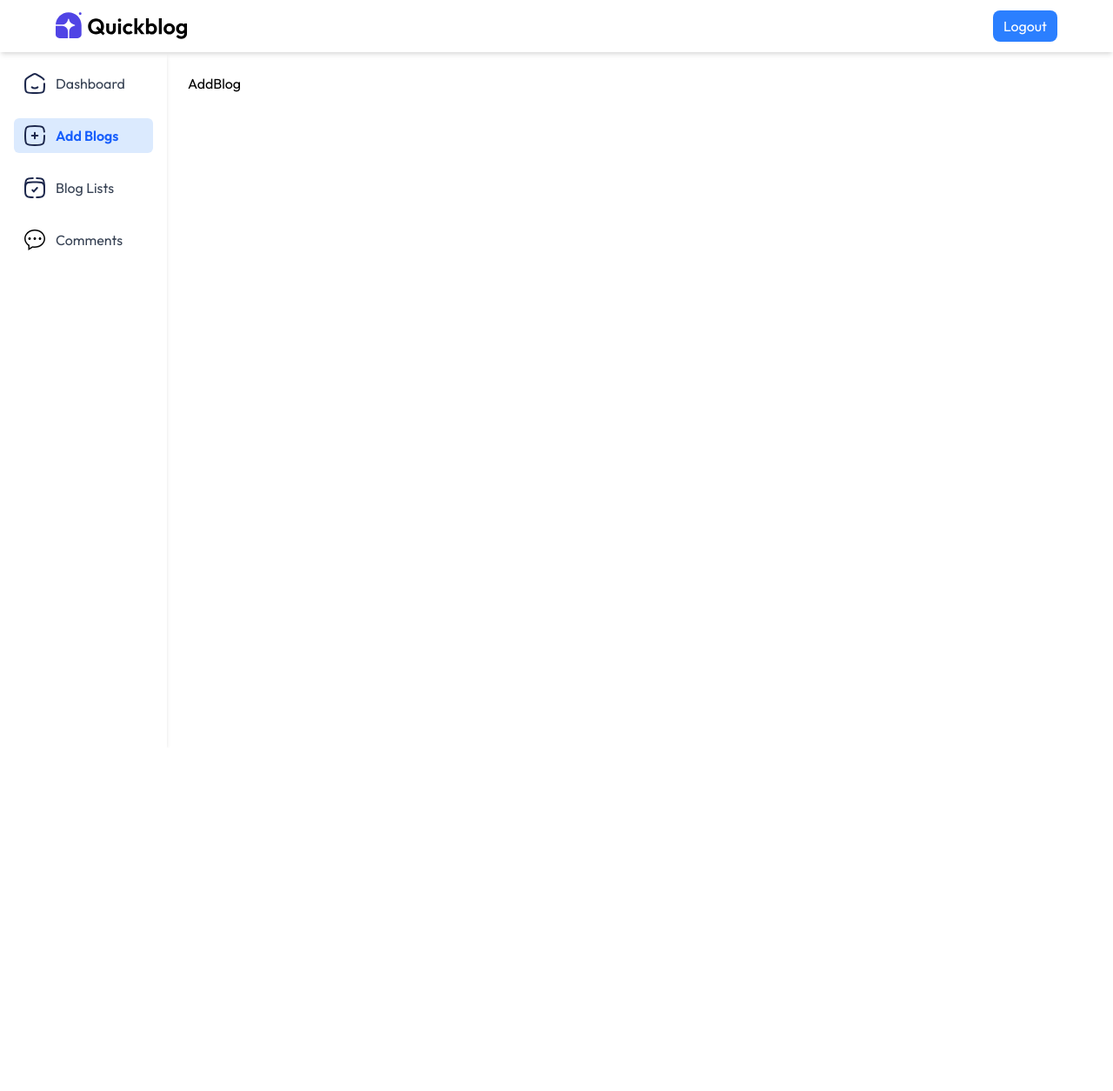
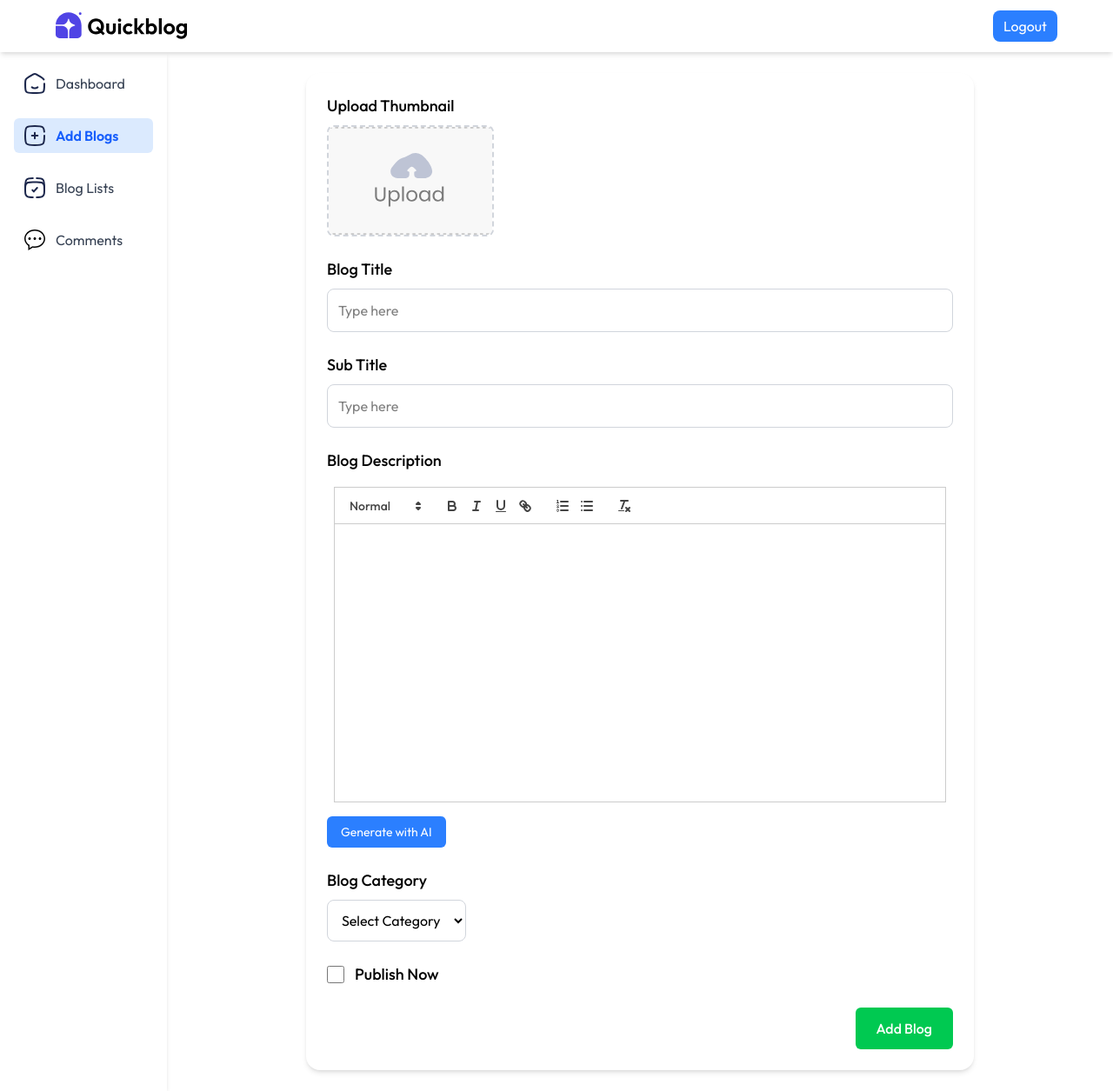
Before and after one commit to AdityaSahu15/QuickBlog, a React (Vite) app in the folder client/: page /admin/addBlog in a window 1280 px wide. Shown: the whole page at 87% size. Before the commit the page ends 860 px from the top, so only its background shows below. Built offline with nearby package versions, Linux system fonts and the light colour scheme.

Commit message:
added AddBlog page in the admin panel

```diff
--- a/client/package.json
+++ b/client/package.json
@@ -13,6 +13,7 @@
     "@tailwindcss/vite": "^4.1.12",
     "framer-motion": "^12.23.12",
     "moment": "^2.30.1",
+    "quill": "^2.0.3",
     "react": "^19.1.1",
     "react-dom": "^19.1.1",
     "react-router-dom": "^7.8.2",
--- a/client/src/App.jsx
+++ b/client/src/App.jsx
@@ -8,6 +8,7 @@ import AddBlog from './pages/admin/AddBlog'
 import ListBlog from './pages/admin/ListBlog'
 import Comments from './pages/admin/Comments'
 import Login from './components/admin/Login'
+import 'quill/dist/quill.snow.css'
 
 const App = () => {
   return (
--- a/client/src/components/admin/SideBar.jsx
+++ b/client/src/components/admin/SideBar.jsx
@@ -4,7 +4,7 @@ import { assets } from '../../assets/assets'
 
 const SideBar = () => {
   return (
-    <div className="w-48 h-screen  shadow-md p-4 gap-y-5 flex flex-col">
+    <div className="w-48 min-h-screen  shadow-md p-4 gap-y-5 flex flex-col">
       <NavLink
         end={true}
         to="/admin"
--- a/client/src/pages/admin/AddBlog.jsx
+++ b/client/src/pages/admin/AddBlog.jsx
@@ -1,9 +1,141 @@
-import React from 'react'
+import React, { useEffect, useRef, useState } from "react";
+import { assets, blogCategories } from "../../assets/assets";
+import Quill from "quill";
 
 const AddBlog = () => {
+  const editorRef = useRef(null);
+  const quillRef = useRef(null);
+
+  const [image, setImage] = useState(false);
+  const [title, setTitle] = useState("");
+  const [subTitle, setSubTitle] = useState("");
+  const [category, setCategory] = useState("Startup");
+  const [isPublished, setIsPublished] = useState(false);
+
+  const onSubmitHandler = async (e) => {
+    e.preventDefault();
+    // handle submit
+  };
+
+  const generateContent = async () => {
+    // AI content logic
+  };
+
+  useEffect(() => {
+    if (!quillRef.current && editorRef.current) {
+      quillRef.current = new Quill(editorRef.current, { theme: "snow" });
+    }
+  }, []);
+
   return (
-    <div>AddBlog</div>
-  )
-}
+    <form
+      onSubmit={onSubmitHandler}
+      className="flex flex-col gap-6 max-w-3xl mx-auto p-6 bg-white shadow-md rounded-2xl"
+    >
+      {/* Upload Thumbnail */}
+      <div>
+        <p className="text-lg font-medium mb-2">Upload Thumbnail</p>
+        <label
+          htmlFor="image"
+          className="block w-48 h-32 cursor-pointer border-2 border-dashed border-gray-300 rounded-lg overflow-hidden flex items-center justify-center hover:border-blue-400 transition"
+        >
+          <img
+            src={!image ? assets.upload_area : URL.createObjectURL(image)}
+            alt="Upload Thumbnail"
+            className="object-cover w-full h-full"
+          />
+          <input
+            onChange={(e) => setImage(e.target.files[0])}
+            type="file"
+            id="image"
+            hidden
+            required
+          />
+        </label>
+      </div>
 
-export default AddBlog
+      {/* Blog Title */}
+      <div>
+        <p className="text-lg font-medium mb-2">Blog Title</p>
+        <input
+          type="text"
+          className="w-full border border-gray-300 rounded-lg p-3 focus:outline-none"
+          placeholder="Type here"
+          required
+          onChange={(e) => setTitle(e.target.value)}
+          value={title}
+        />
+      </div>
+
+      {/* Subtitle */}
+      <div>
+        <p className="text-lg font-medium mb-2">Sub Title</p>
+        <input
+          type="text"
+          className="w-full border border-gray-300 rounded-lg p-3 focus:outline-none"
+          placeholder="Type here"
+          required
+          onChange={(e) => setSubTitle(e.target.value)}
+          value={subTitle}
+        />
+      </div>
+
+      {/* Blog Description */}
+      <div>
+        <p className="text-lg font-medium mb-2">Blog Description</p>
+        <div className=" rounded-lg p-2">
+          <div ref={editorRef} className="min-h-80 border border-gray-300" />
+        </div>
+        <button
+          type="button"
+          className="mt-2 bg-blue-500 text-white px-4 py-2 rounded-md cursor-pointer
+                     hover:scale-105 transform transition-all duration-200 text-sm"
+          onClick={generateContent}
+        >
+          Generate with AI
+        </button>
+      </div>
+
+      {/* Blog Category */}
+      <div>
+        <p className="text-lg font-medium mb-2">Blog Category</p>
+        <select
+          name="category"
+          onChange={(e) => setCategory(e.target.value)}
+          className="w-40 cursor-pointer border border-gray-300 rounded-lg p-3 focus:outline-none"
+        >
+          <option value="" className="">Select Category</option>
+          {blogCategories.map((item, index) => (
+            <option value={item} key={index}>
+              {item}
+            </option>
+          ))}
+        </select>
+      </div>
+
+      {/* Publish Now */}
+      <div className="flex items-center gap-3">
+        <input
+          type="checkbox"
+          checked={isPublished}
+          onChange={(e) => setIsPublished(e.target.checked)}
+          className="w-5 h-5 accent-blue-500 cursor-pointer"
+        />
+        <p className="text-lg font-medium">Publish Now</p>
+      </div>
+
+      {/* Submit */}
+      <div className="flex justify-end">
+        <button
+          type="submit"
+          className="bg-green-500 text-white px-6 py-3 rounded-md text-md font-medium
+                     cursor-pointer hover:scale-105 transform transition-all duration-200"
+        >
+          Add Blog
+        </button>
+      </div>
+    </form>
+  );
+};
+
+export default AddBlog;
```
Also changed, not shown: 1 other file (tests, documents, lock files or other folders).
